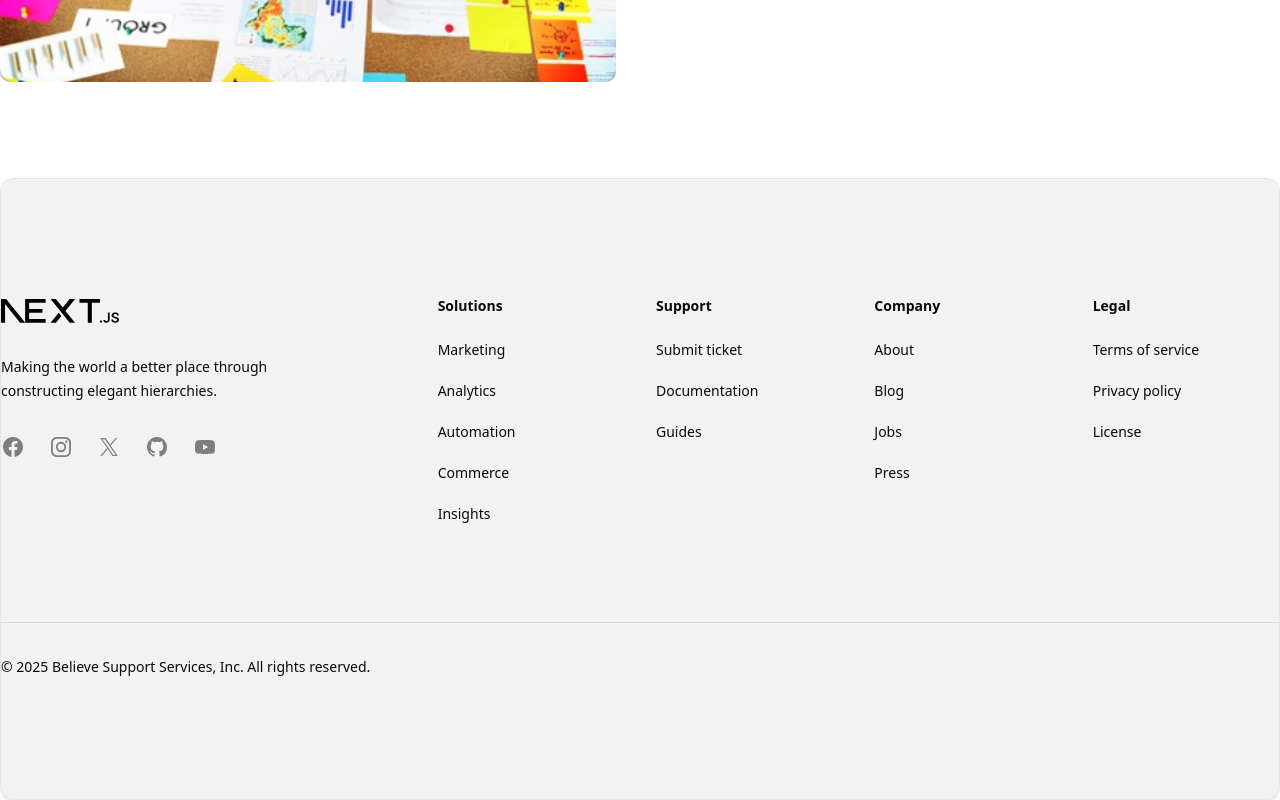
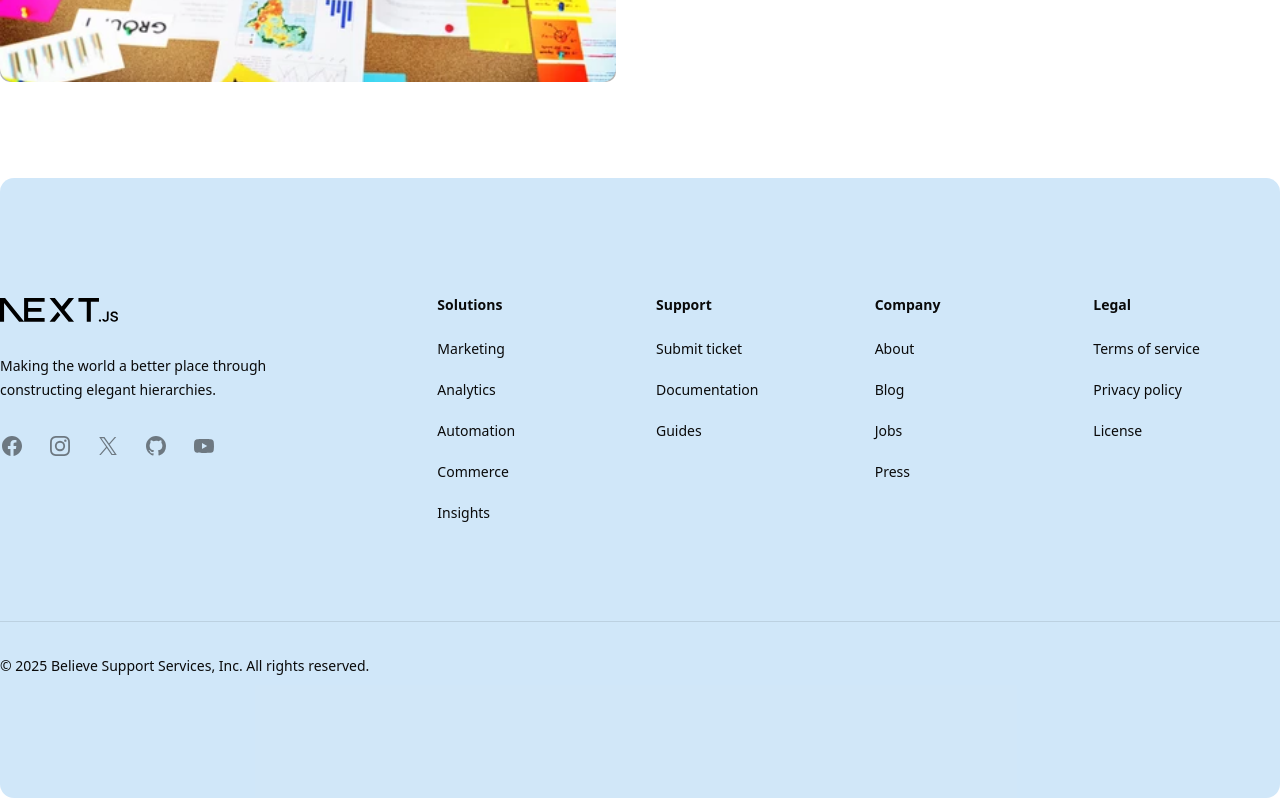
Before and after one commit to Justin-Bento/believe-support-services, a Next.js app: page / in a window 1280 px wide. Shown: the part 2872-3672 px from the top of the page. Built offline with nearby package versions, Linux system fonts and the light colour scheme.

Commit message:
Updated border shadow to none and background colour with an opacity of 20

```diff
--- a/src/components/NavigationBottom.tsx
+++ b/src/components/NavigationBottom.tsx
@@ -94,7 +94,7 @@ const navigation = {
 export default function NavigationBottom() {
   return (
     <footer>
-      <Card className="bg-foreground/5">
+      <Card className="bg-primary/20 shadow-none border-none">
         <CardContent className="container mx-auto lg:px-0 py-12 lg:py-24">
           <div className="xl:grid xl:grid-cols-3 xl:gap-8">
             <div className="space-y-8">
```
